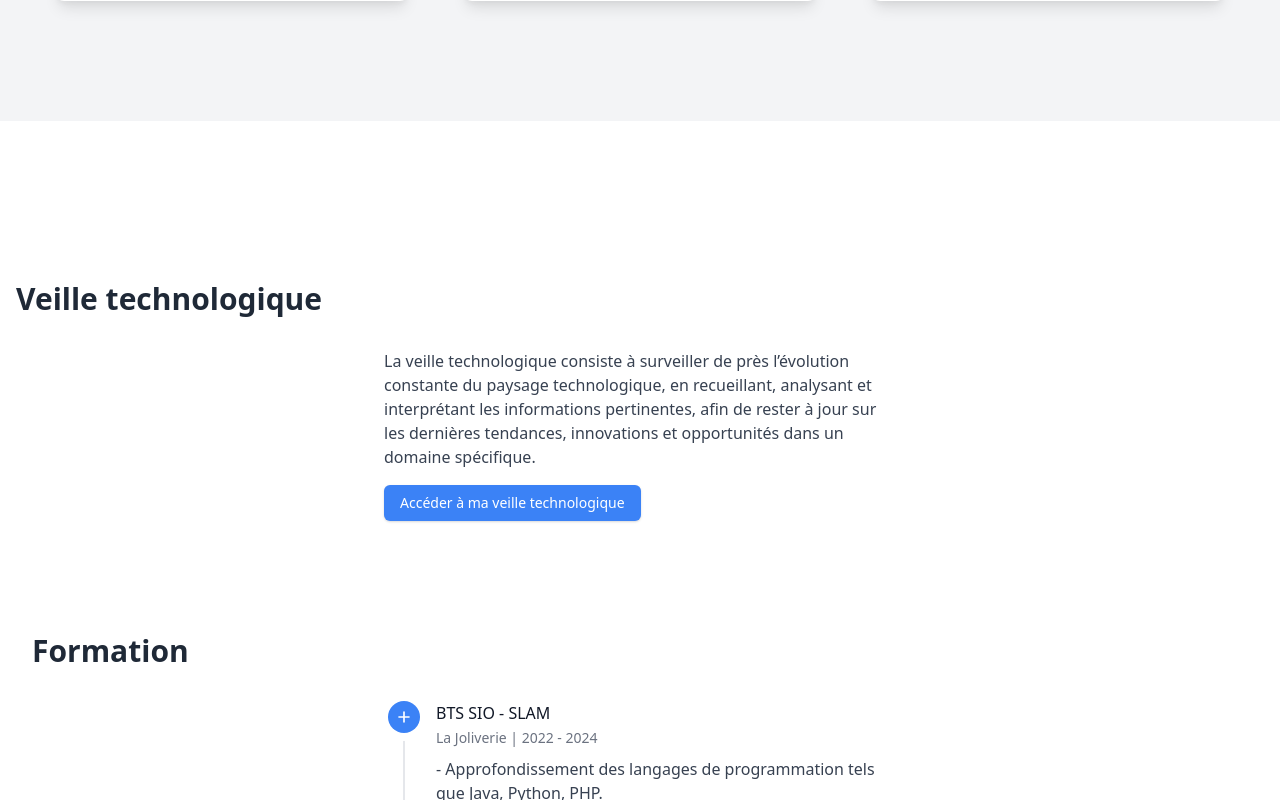
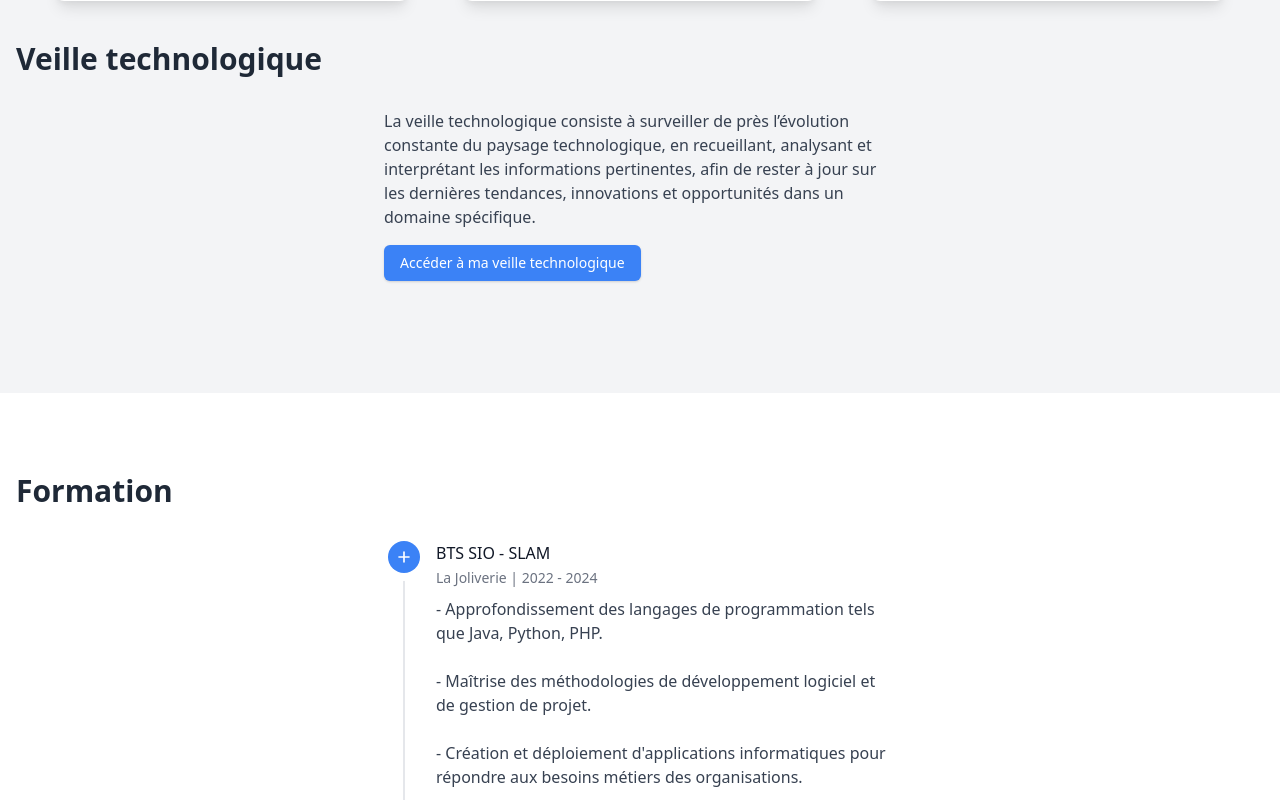
Before and after one commit to PierreKerlau/Portfolio, a plain HTML site: page index.html in a window 1280 px wide. Shown: the part 2880-3680 px from the top of the page. Drawn offline with nearby package versions, Linux system fonts and the light colour scheme.

Commit message:
Finitions

```diff
--- a/index.html
+++ b/index.html
@@ -38,6 +38,7 @@
                     </li>
                     <li>
                         <a href="#footer" class="block py-2 px-3 text-gray-900 rounded hover:bg-gray-100 md:hover:bg-transparent md:border-0 md:hover:text-blue-700 md:p-0 dark:text-white md:dark:hover:text-blue-500 dark:hover:bg-gray-700 dark:hover:text-white md:dark:hover:bg-transparent">Contact</a>
+                    </li>
                 </ul>
             </div>
         </div>
@@ -145,6 +146,7 @@
           </div>
     </section>
 
+
     <section id="project" class="py-20 bg-gray-100 dark:bg-gray-900">
       <div class="container mx-auto px-4">
         <div class="flex flex-wrap items-center justify-between"></div>
@@ -195,14 +197,7 @@
               <a href="https://gitlab.com/2slam_g1_restojava/restojava" class="mt-4 inline-block px-4 py-2 text-sm font-medium text-white bg-gray-500 rounded-md shadow hover:bg-gray-700">Code source</a>
             </div>
           </div>
-        </div>
-      </div>
-    </section>
-
-    <section id="veille" class="py-20 bg-white dark:bg-gray-900"></section>
-    <div class="container mx-auto px-4">
           <h2 class="text-3xl font-bold text-gray-800 dark:text-white">Veille technologique</h2>
-      <div class="bg-white">
             <div class="max-w-xl mx-auto p-8">
               <div class="flow-root">
               <div class="text-gray-700">
@@ -210,6 +205,7 @@
                 La veille technologique consiste à surveiller de près l’évolution constante du paysage technologique, en recueillant, analysant et interprétant les informations pertinentes, afin de rester à jour sur les dernières tendances, innovations et opportunités dans un domaine spécifique.
                 </p>
                 <a href="http://www.pearltrees.com/pkerlau/veille-technologique/id62591206" class="mt-4 inline-block px-4 py-2 text-sm font-medium text-white bg-blue-500 rounded-md shadow hover:bg-blue-700">Accéder à ma veille technologique</a>
+              </div>
               </div>
             </div>
         </div>
```
Lines whose indentation alone changed are shown as unchanged.
